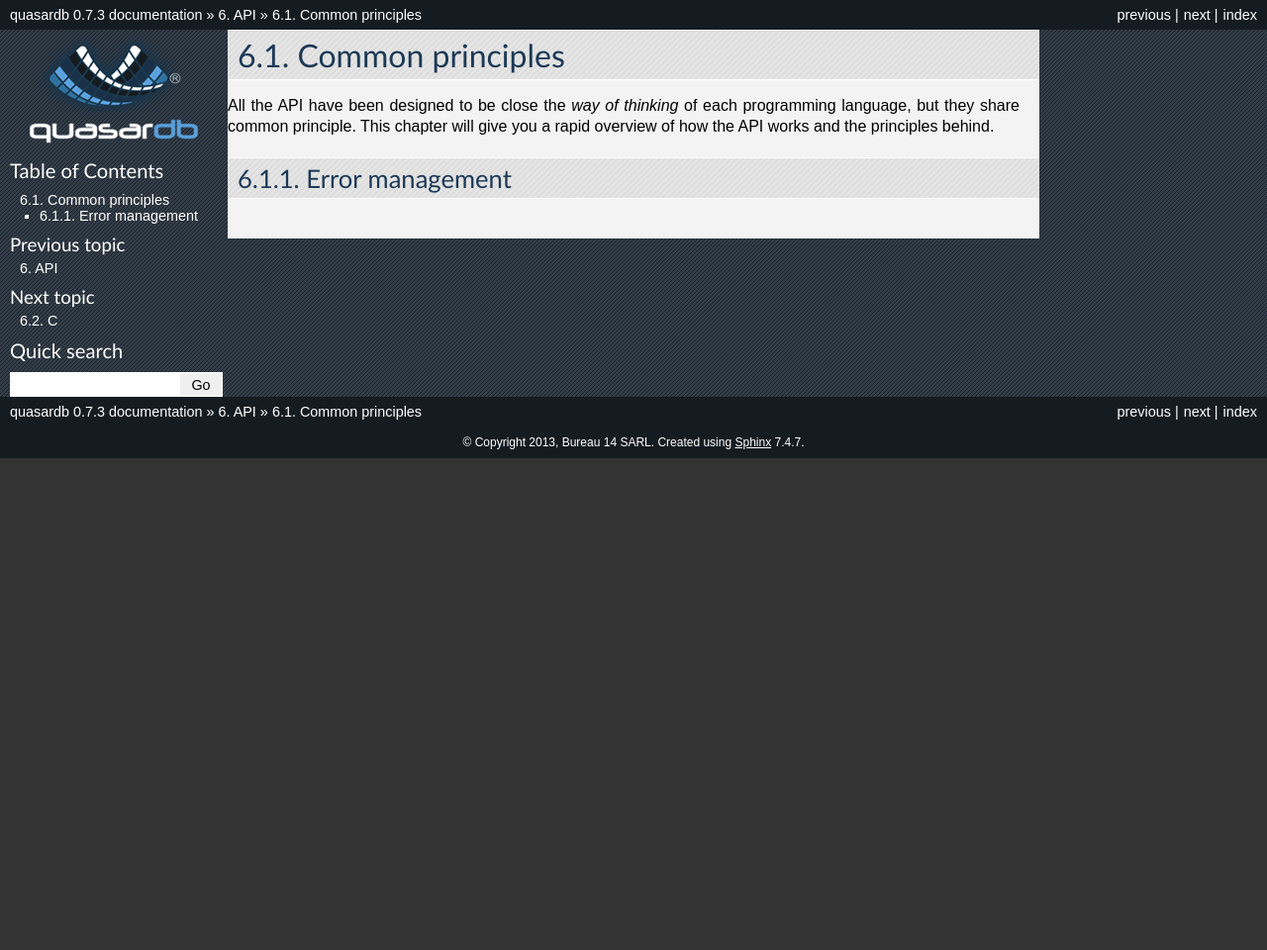
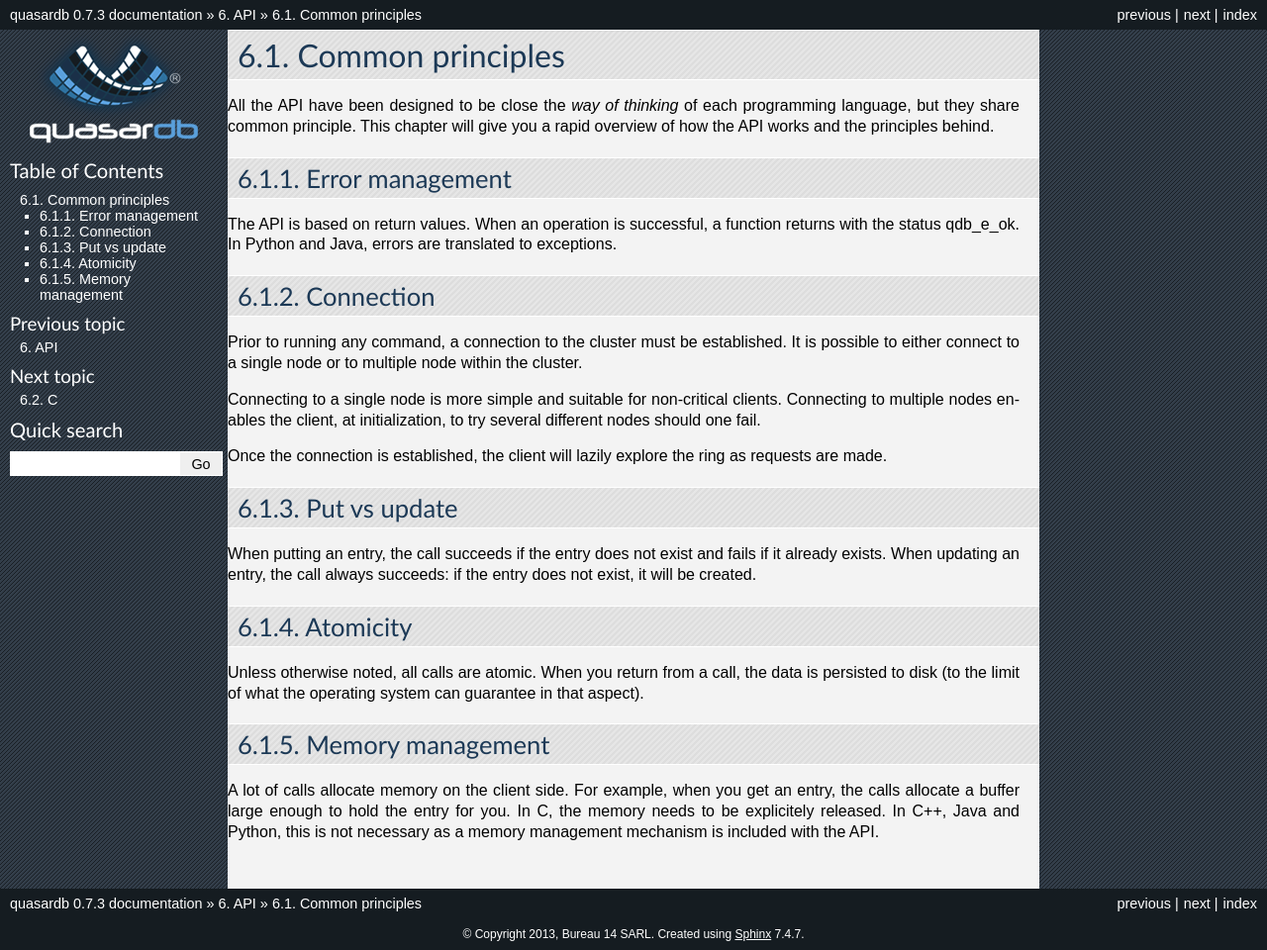
Before and after one commit to iltommi/qdb-documentation, a Sphinx documentation site: the page built from source/api/common.rst, in a window 1280 px wide. Shown: the whole page at 99% size. Built offline with Sphinx 7.4.7, drawn with Linux system fonts in a browser that asks for light colours; before the commit the page ends 900 px from its top, so only the background shows below that.

Commit message:
Added more documentation for administration and general information for API.

```diff
--- a/source/administration/installation.rst
+++ b/source/administration/installation.rst
@@ -1,5 +1,14 @@
 Installation
 ============
+
+Hardware requirements
+---------------------
+
+    * An IA32 or AMD64 platform
+    * End-to-end ECC memory (motherboard, CPU and memory)
+    * At least 1 GiB of RAM (the exact amount depends on your use case)
+    * At least 10 GiB of disk (the exact amount depends on your use case)
+    * 1 Gbit ethernet port
 
 Platform specific instructions
 ------------------------------
@@ -30,6 +39,8 @@ Windows
 
 Windows XP SP3 or later is required to run quasardb. The setup program ensures all required libraries are installed. There is one setup program for Windows x86 and Windows x64, the setup will install the appropriate version.
 
+By default, quasardb listens to the localhost on the 2836 port. On Windows this may be the IPv6 localhost if IPv6 is installed. This can be confusing during tests. Specifying an explicit address, such as "127.0.0.1:2836", is recommended.
+
 Important defaults to know
 ---------------------------
 
@@ -47,7 +58,9 @@ The daemon
 
 The heart of quasardb is the daemon (see :doc:`../reference/qdbd`) whose executable name is "qdbd" . This executable does not require any privilege to function. Starting up quasardb is merely a matter of running the daemon.
 
-By default, logging is disabled. It is advised to, at least, log to a file. The daemon does not keep a lock on the logging file, enabling you to rotate log files as you see fit.
+By default, logging is disabled. It is advised to - at the very least - log to a file. The daemon does not keep a lock on the logging file, enabling you to rotate log files as you see fit.
+
+Data is by default persisted to a directory named "db" relative to the run directory. You can change this directory or simply disable persistence altogether.
 
 Only one daemon should be run by node. Running several daemons on the same node will negatively impact performances.
 
@@ -56,26 +69,28 @@ The web bridge
 
 The web bridge (see :doc:`../reference/qdb_httpd`) - whose executable name is "qdb_httpd" - enables you to remotely monitor the node via HTTP requests and access the monitoring console.
 
-One web bridge  should be run by daemon. The web bridge does not need to run on the same node than the daemon, however, a bridge can only be bound to one daemon at the time.
+One web bridge should be run by daemon. The web bridge does not need to run on the same node than the daemon, however, a bridge can only be bound to one daemon at the time.
 
 The shell
 ^^^^^^^^^^
 
 A shell (see :doc:`../reference/qdb_httpd`) - whose executable name is "qdbsh" - is provided.
 
-The shell enables you to run commands on a cluster. You can connect the shell to any node within the cluster to run commands on the whole cluster.
+The shell enables you to run commands on a cluster. The shell can connect to any node within the cluster to run commands.
 
 Stopping quasardb
 ------------------
 
 The daemon can be stopped in hitting CTRL-C when it is running in the foreground or sending a stop signal if it's running in the background. For a cluster to be stopped, all the nodes within the cluster have to be stopped.
 
+Any node can also be remotely stopped with the shell thanks to the "node_stop" command (see :doc:`../reference/qdbsh`).
+
 Building a cluster
 ------------------
 
 A cluster is built organically. Each node is added as needed. All that is needed is to supply the node with the address of a node already in the cluster: a peer (see :doc:`../reference/qdbd`). If a parameter conflicts with a parameter of the cluster (for example, the replication factor), the cluster's parameter takes precedence. If the differences can not be reonciliated with certainty, the new node will exit itself.
 
-As you add a node, the cluster enters a phase known as stabilization. During this phase the nodes agree on the workload to share and some nodes might refuse to serve requests and return instead the "unstable" error message. Those errors are transient. Depending on the use case, the client may try again or drop the request.
+As you add a node, the cluster enters a phase known as stabilization. During this phase the nodes agree on the workload to share. During this phase some nodes might refuse to serve requests and return instead the "unstable" error message. Those errors are temporary. Depending on the use case, the client should try again or drop the request.
 
 It is strongly advised to have an homogenous hardware configuration within a cluster.
 
--- a/source/api/common.rst
+++ b/source/api/common.rst
@@ -5,3 +5,30 @@ All the API have been designed to be close the *way of thinking* of each program
 
 Error management
 ----------------
+
+The API is based on return values. When an operation is successful, a function returns with the status qdb_e_ok. In Python and Java, errors are translated to exceptions.
+
+Connection
+----------
+
+Prior to running any command, a connection to the cluster must be established. It is possible to either connect to a single node or to multiple node within the cluster.
+
+Connecting to a single node is more simple and suitable for non-critical clients. Connecting to multiple nodes enables the client, at initialization, to try several different nodes should one fail.
+
+Once the connection is established, the client will lazily explore the ring as requests are made.
+
+Put vs update
+--------------
+
+When putting an entry, the call succeeds if the entry does not exist and fails if it already exists.
+When updating an entry, the call always succeeds: if the entry does not exist, it will be created.
+
+Atomicity
+---------
+
+Unless otherwise noted, all calls are atomic. When you return from a call, the data is persisted to disk (to the limit of what the operating system can guarantee in that aspect).
+
+Memory management
+-----------------
+
+A lot of calls allocate memory on the client side. For example, when you get an entry, the calls allocate a buffer large enough to hold the entry for you. In C, the memory needs to be explicitely released. In C++, Java and Python, this is not necessary as a memory management mechanism is included with the API.
```
